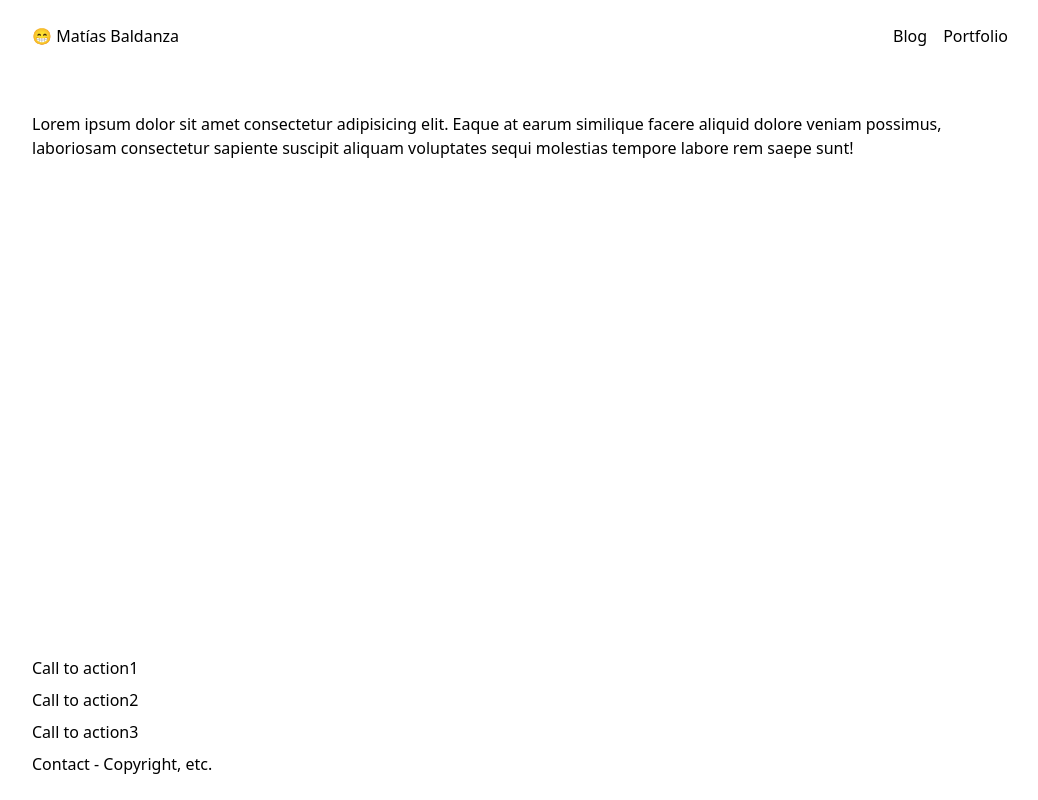
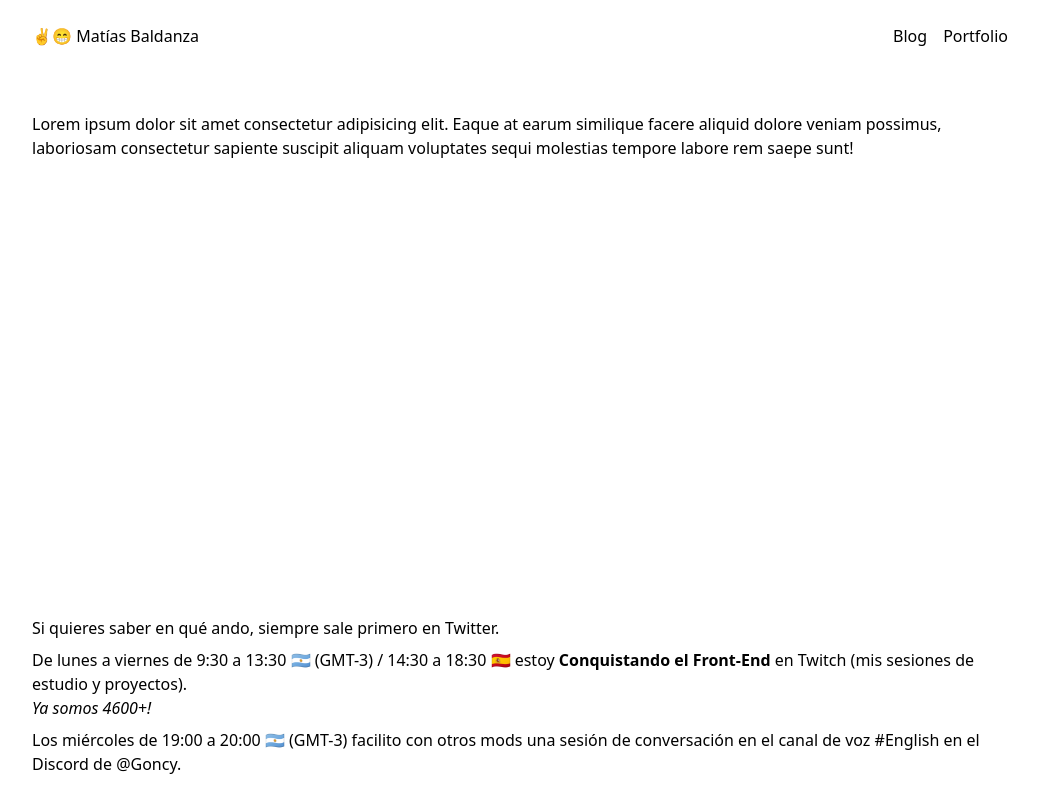
Before and after one commit to matiasbaldanza/matiasbaldanza_dev, a Next.js app: page /about in a window 1280 px wide. Shown: the whole page, without its empty margins (120-1158 px from the left). Built offline with nearby package versions, Linux system fonts and the light colour scheme.

Commit message:
add footer content, fix homepage overflow in list of articles

```diff
--- a/src/components/Footer.js
+++ b/src/components/Footer.js
@@ -1,10 +1,11 @@
+import Link from "next/link"
+
 export default function Footer() {
     return (
         <footer className='py-6 flex flex-col gap-2'>
-            <p>Call to action1</p>
-            <p>Call to action2</p>
-            <p>Call to action3</p>
-            <p>Contact - Copyright, etc.</p>
+            <p>Si quieres saber en qué ando, siempre sale primero en <Link href='https://twitter.com/matiasbaldanza'>Twitter</Link>.</p>
+            <p>De <time>lunes a viernes de 9:30 a 13:30 🇦🇷 (GMT-3) / 14:30 a 18:30 🇪🇸</time> estoy <strong>Conquistando el Front-End</strong> en <Link href='https://twitch.tv/matiasbaldanza'>Twitch</Link> (mis sesiones de estudio y proyectos). <br /><em>Ya somos 4600+!</em></p>
+            <p>Los <time datetime='19:00-20:00-03:00'>miércoles de 19:00 a 20:00 🇦🇷 (GMT-3)</time> facilito con otros mods una sesión de conversación en el canal de voz #English <Link href='https://discord.goncy.dev'>en el Discord de @Goncy.</Link></p>
         </footer>
     )
 }
--- a/src/components/Header.js
+++ b/src/components/Header.js
@@ -3,7 +3,7 @@ import Link from "next/link"
 export default function Header() {
     return (
         <header className='flex justify-between py-6 mb-10'>
-            <span>😁 Matías Baldanza</span>
+            <span>✌️😁 Matías Baldanza</span>
             <nav>
                 <ul className='flex gap-4'>
                 <li>Blog</li>
--- a/src/components/layout.js
+++ b/src/components/layout.js
@@ -7,7 +7,7 @@ export default function Layout({ children }) {
         <div className='container mx-auto px-6 lg:max-w-5xl flex flex-col min-h-screen'>
             <Header />
 
-            <main className='max-h-screen flex-1'>
+            <main className='flex-1'>
                 {children}
             </main>
             <Footer />
--- a/src/pages/about.js
+++ b/src/pages/about.js
@@ -1,4 +1,4 @@
-import Layout from "@/components/layout"
+import Layout from "@/components/Layout"
 
 export default function About() {
   return (
--- a/src/pages/index.js
+++ b/src/pages/index.js
@@ -2,7 +2,7 @@ import { Inter } from 'next/font/google'
 import Image from 'next/image'
 
 // Components
-import Layout from '@/components/layout'
+import Layout from '@/components/Layout'
 import Footer from '@/components/Footer'
 
 // Utils
@@ -24,10 +24,16 @@ export default function Home({ articlesData }) {
     <Layout>
       {console.log(articlesData)}
       <ul className='divide-y-2'>
-        { articlesData.length === 0 && <div>No articles found.</div> }
+        { articlesData.length === 0 &&
+          <div className='grid h-min-screen place-content-center'>
+            No articles published yet!
+          </div> }
         { articlesData.map( ({ slug, title, publishedAt }) => {
           return (
-            <li className='flex justify-between p-4 gap-2'>
+            <li
+              key={slug}
+              className='flex justify-between p-4 gap-2'
+            >
               {title}<span className='text-right min-w-max'>{publishedAt}</span>
             </li>
           )
```
Also changed, not shown: src/styles/globals.css (line endings or trailing spaces).
